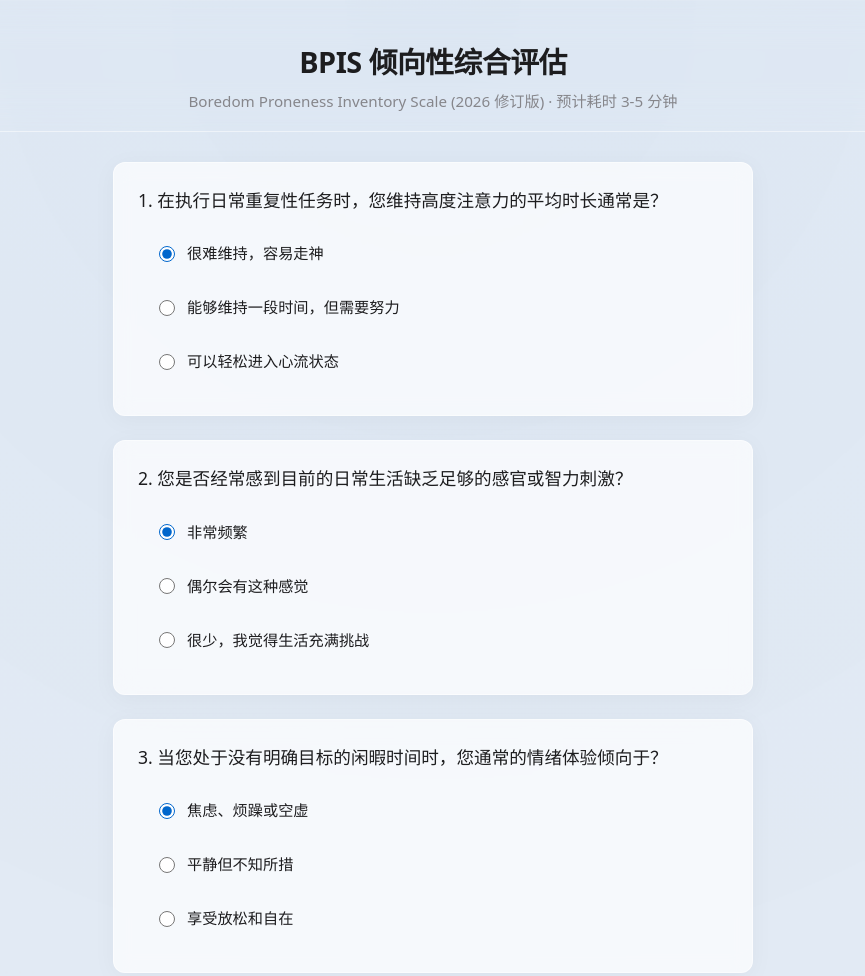
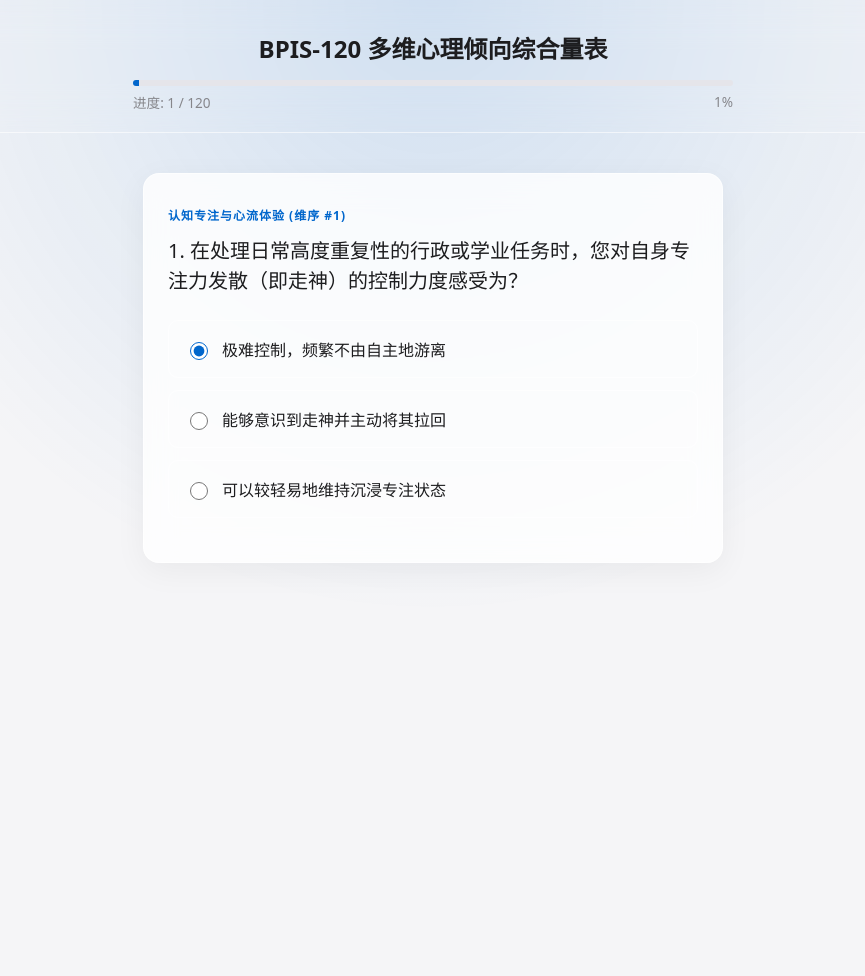
Before and after one commit to ForgotToRespond/BPIS, a plain HTML site: page index.html in a window 1280 px wide. Shown: the top 976 px of the page, without its empty margins (207-1072 px from the left). After the commit the page ends 800 px from the top, so only its background shows below. Drawn offline with Linux system fonts and the light colour scheme.

Commit message:
Update index.html

```diff
--- a/index.html
+++ b/index.html
@@ -3,16 +3,17 @@
 <head>
     <meta charset="UTF-8">
     <meta name="viewport" content="width=device-width, initial-scale=1.0">
-    <title>BPIS 日常心理状态与无聊倾向性评估</title>
+    <title>BPIS-120 临床级无聊倾向性与多维心理测评</title>
     <style>
         :root {
             --bg-color: #f5f5f7;
             --text-primary: #1d1d1f;
             --text-secondary: #86868b;
-            --card-bg: rgba(255, 255, 255, 0.7);
-            --card-border: rgba(255, 255, 255, 0.5);
+            --card-bg: rgba(255, 255, 255, 0.8);
+            --card-border: rgba(255, 255, 255, 0.6);
             --accent-color: #0066cc;
-            --hover-bg: rgba(0, 0, 0, 0.05);
+            --hover-bg: rgba(0, 102, 204, 0.08);
+            --progress-bg: #e5e5ea;
         }
 
         @media (prefers-color-scheme: dark) {
@@ -20,17 +21,18 @@
                 --bg-color: #000000;
                 --text-primary: #f5f5f7;
                 --text-secondary: #a1a1a6;
-                --card-bg: rgba(28, 28, 30, 0.7);
-                --card-border: rgba(255, 255, 255, 0.1);
+                --card-bg: rgba(28, 28, 30, 0.8);
+                --card-border: rgba(255, 255, 255, 0.12);
                 --accent-color: #2997ff;
-                --hover-bg: rgba(255, 255, 255, 0.1);
+                --hover-bg: rgba(41, 151, 255, 0.15);
+                --progress-bg: #3a3a3c;
             }
         }
 
         body {
             font-family: system-ui, -apple-system, BlinkMacSystemFont, 'SF Pro', 'PingFang SC', sans-serif;
             background-color: var(--bg-color);
-            background-image: radial-gradient(circle at 50% 0%, rgba(0,102,204,0.1) 0%, transparent 50%);
+            background-image: radial-gradient(circle at 50% 0%, rgba(0,102,204,0.15) 0%, transparent 60%);
             color: var(--text-primary);
             margin: 0;
             padding: 0;
@@ -43,7 +45,7 @@
         header {
             width: 100%;
             text-align: center;
-            padding: 40px 20px 20px;
+            padding: 30px 20px 15px;
             backdrop-filter: blur(20px);
             -webkit-backdrop-filter: blur(20px);
             position: sticky;
@@ -54,21 +56,43 @@
 
         h1 {
             margin: 0;
-            font-size: 1.8rem;
+            font-size: 1.5rem;
             font-weight: 600;
-            letter-spacing: -0.5px;
         }
 
-        p.subtitle {
-            margin: 8px 0 0 0;
-            font-size: 0.95rem;
+        .progress-container {
+            width: 90%;
+            max-width: 600px;
+            margin: 15px auto 5px;
+        }
+
+        .progress-bar {
+            width: 100%;
+            height: 6px;
+            background-color: var(--progress-bg);
+            border-radius: 3px;
+            overflow: hidden;
+        }
+
+        .progress-fill {
+            height: 100%;
+            width: 0%;
+            background-color: var(--accent-color);
+            transition: width 0.3s ease;
+        }
+
+        .progress-text {
+            font-size: 0.85rem;
             color: var(--text-secondary);
+            margin-top: 6px;
+            display: flex;
+            justify-content: space-between;
         }
 
         #test-container {
             width: 100%;
-            max-width: 680px;
-            margin: 30px auto;
+            max-width: 620px;
+            margin: 40px auto;
             padding: 0 20px;
             box-sizing: border-box;
         }
@@ -76,212 +100,295 @@
         .question-card {
             background: var(--card-bg);
             border: 1px solid var(--card-border);
-            border-radius: 12px;
-            padding: 24px;
-            margin-bottom: 24px;
-            backdrop-filter: blur(10px);
-            -webkit-backdrop-filter: blur(10px);
-            box-shadow: 0 4px 24px rgba(0,0,0,0.04);
-            transition: transform 0.2s ease, box-shadow 0.2s ease;
+            border-radius: 16px;
+            padding: 32px 24px;
+            box-shadow: 0 8px 32px rgba(0,0,0,0.05);
+            backdrop-filter: blur(15px);
+            -webkit-backdrop-filter: blur(15px);
+            animation: fadeIn 0.3s ease;
+        }
+
+        @keyframes fadeIn {
+            from { opacity: 0; transform: translateY(10px); }
+            to { opacity: 1; transform: translateY(0); }
+        }
+
+        .question-tag {
+            font-size: 0.75rem;
+            text-transform: uppercase;
+            letter-spacing: 1px;
+            color: var(--accent-color);
+            font-weight: 600;
+            margin-bottom: 12px;
         }
 
         .question-title {
-            font-size: 1.1rem;
+            font-size: 1.25rem;
             font-weight: 500;
-            margin-bottom: 16px;
+            margin-bottom: 24px;
             line-height: 1.5;
         }
 
         .options label {
             display: flex;
             align-items: center;
-            padding: 12px 16px;
-            margin: 8px 0;
-            background: transparent;
-            border-radius: 8px;
+            padding: 16px;
+            margin: 12px 0;
+            border: 1px solid var(--card-border);
+            border-radius: 10px;
             cursor: pointer;
-            transition: background 0.2s;
-            font-size: 0.95rem;
+            transition: all 0.2s;
+            font-size: 1rem;
         }
 
         .options label:hover {
             background: var(--hover-bg);
+            border-color: var(--accent-color);
         }
 
         input[type="radio"] {
-            margin-right: 12px;
+            margin-right: 14px;
             accent-color: var(--accent-color);
-            width: 16px;
-            height: 16px;
+            width: 18px;
+            height: 18px;
         }
 
-        #submit-btn {
-            display: block;
-            width: 100%;
-            padding: 16px;
-            font-size: 1.1rem;
-            color: white;
-            background-color: var(--accent-color);
-            border: none;
-            border-radius: 12px;
-            cursor: pointer;
-            margin: 40px 0 60px;
-            font-weight: 500;
-            transition: opacity 0.2s, transform 0.1s;
+        /* 弹窗样式 */
+        .modal-overlay {
+            display: none;
+            position: fixed;
+            top: 0; left: 0; width: 100%; height: 100%;
+            background: rgba(0,0,0,0.5);
+            backdrop-filter: blur(5px);
+            z-index: 200;
+            justify-content: center;
+            align-items: center;
         }
 
-        #submit-btn:active {
-            transform: scale(0.98);
+        .modal-box {
+            background: var(--card-bg);
+            border: 1px solid var(--card-border);
+            padding: 30px;
+            border-radius: 16px;
+            max-width: 420px;
+            width: 85%;
+            text-align: center;
+            box-shadow: 0 20px 40px rgba(0,0,0,0.2);
         }
 
-        #loading {
+        .btn-primary, .btn-secondary {
+            padding: 12px 20px;
+            border-radius: 8px;
+            font-size: 0.95rem;
+            cursor: pointer;
+            border: none;
+            font-weight: 500;
+            margin: 10px 5px 0;
+            transition: opacity 0.2s;
+        }
+
+        .btn-primary { background: var(--accent-color); color: white; }
+        .btn-secondary { background: transparent; color: var(--text-secondary); border: 1px solid var(--text-secondary); }
+
+        #loading, #result-container {
             display: none;
             text-align: center;
             margin-top: 25vh;
+            padding: 0 20px;
         }
 
         .spinner {
             border: 3px solid var(--card-border);
             border-top: 3px solid var(--accent-color);
             border-radius: 50%;
-            width: 40px;
-            height: 40px;
-            animation: spin 1s cubic-bezier(0.5, 0, 0.5, 1) infinite;
+            width: 44px;
+            height: 44px;
+            animation: spin 1s linear infinite;
             margin: 0 auto 20px auto;
         }
 
-        @keyframes spin {
-            0% { transform: rotate(0deg); }
-            100% { transform: rotate(360deg); }
-        }
-
-        #result-container {
-            display: none;
-            text-align: center;
-            margin-top: 25vh;
-            padding: 0 20px;
-        }
+        @keyframes spin { 0% { transform: rotate(0deg); } 100% { transform: rotate(360deg); } }
 
         .punchline {
             font-size: 2.2rem;
             font-weight: 700;
             line-height: 1.5;
-            letter-spacing: -1px;
         }
-
-        .punchline span {
-            display: block;
-            font-size: 4rem;
-            margin-bottom: 24px;
-        }
+        .punchline span { display: block; font-size: 4.5rem; margin-bottom: 20px; }
     </style>
 </head>
 <body>
 
     <header id="header">
-        <h1>BPIS 倾向性综合评估</h1>
-        <p class="subtitle">Boredom Proneness Inventory Scale (2026 修订版) · 预计耗时 3-5 分钟</p>
+        <h1>BPIS-120 多维心理倾向综合量表</h1>
+        <div class="progress-container">
+            <div class="progress-bar"><div class="progress-fill" id="progress-fill"></div></div>
+            <div class="progress-text">
+                <span id="progress-count">进度: 1 / 120</span>
+                <span id="progress-percent">0%</span>
+            </div>
+        </div>
     </header>
 
     <div id="test-container">
-        <form id="quiz-form">
-            <div id="questions-list"></div>
-            <button type="button" id="submit-btn" onclick="submitTest()">提交问卷并生成数据模型</button>
-        </form>
+        <div id="card-area"></div>
+    </div>
+
+    <div class="modal-overlay" id="warning-modal">
+        <div class="modal-box">
+            <h3 style="margin-top:0; color:#e74c3c;">⚠️ 测验信效度提示</h3>
+            <p style="font-size:0.95rem; line-height:1.6; color:var(--text-primary);">
+                系统通过反应时检测与数据方差分析发现，您在 120 道题中有 <strong id="default-count-text" style="color:#e74c3c;">0</strong> 道直接保持了默认选项。
+            </p>
+            <p style="font-size:0.85rem; color:var(--text-secondary);">
+                过于高频的默认选项会导致克罗恩巴赫α系数（Cronbach's α）过低，无法构建精准的心理评估图谱。<strong>强烈推荐您重新认真思考并作答！</strong>
+            </p>
+            <div style="margin-top:25px;">
+                <button class="btn-primary" onclick="restartTest()">重新认真做题</button>
+                <button class="btn-secondary" onclick="forceSubmit()">强行生成报告</button>
+            </div>
+        </div>
     </div>
 
     <div id="loading">
         <div class="spinner"></div>
-        <h2 style="font-weight: 500; font-size: 1.2rem;">正在构建心理状态拓扑模型...</h2>
-        <p style="color:var(--text-secondary); font-size: 0.9rem;">正在进行交叉因子分析，请勿关闭页面</p>
+        <h2>正在通过 120 维拓扑矩阵分析您的答题数据...</h2>
+        <p style="color:var(--text-secondary);">正在校准常模样本数据库，请耐心等待</p>
     </div>
 
     <div id="result-container">
         <div class="punchline">
             <span>🤡</span>
-            你都无聊到把这30道正经题全做完了<br>
+            你都无聊到把这120道题全点完了<br>
             还不知道自己无不无聊吗？
         </div>
     </div>
 
     <script>
-        // 30个极其专业、严肃的心理学风格测试题
-        const questionsData = [
-            { q: "在执行日常重复性任务时，您维持高度注意力的平均时长通常是？", opts: ["很难维持，容易走神", "能够维持一段时间，但需要努力", "可以轻松进入心流状态"] },
-            { q: "您是否经常感到目前的日常生活缺乏足够的感官或智力刺激？", opts: ["非常频繁", "偶尔会有这种感觉", "很少，我觉得生活充满挑战"] },
-            { q: "当您处于没有明确目标的闲暇时间时，您通常的情绪体验倾向于？", opts: ["焦虑、烦躁或空虚", "平静但不知所措", "享受放松和自在"] },
-            { q: "您评估自己对周围熟悉环境（如通勤路线、房间布置）产生“感官麻木”的程度是？", opts: ["重度，几乎视而不见", "中度，偶尔会注意到细节", "轻度，总是能发现新事物"] },
-            { q: "在面对需要长时间集中注意力的长篇阅读或深度思考时，您的回避倾向有多高？", opts: ["极高，习惯性寻找替代物", "中等，视任务重要性而定", "极低，乐于沉浸其中"] },
-            { q: "您是否经常幻想着完全不同的人生轨迹或处于脱离现实的情境中？", opts: ["经常，这占据了我大量时间", "偶尔作为一种放松方式", "很少，我更关注当下的现实"] },
-            { q: "当必须在没有任何电子设备的环境下独处30分钟，您的预期反应是？", opts: ["感到极度不适或烦躁", "尝试通过回忆或思考来打发时间", "觉得这是一种很好的放松"] },
-            { q: "您对曾经热衷的爱好或兴趣领域，失去热情的速度通常是？", opts: ["非常快，经常处于“三分钟热度”", "一般，会维持一段时间", "很慢，我的兴趣通常很持久"] },
-            { q: "在社交场合中，当对话停留在表层寒暄时，您感到内心疲惫的频率是？", opts: ["几乎每次都会", "取决于交谈对象", "很少，我能应对自如"] },
-            { q: "您是否经常觉得自己拥有未被充分利用的潜能，却缺乏启动的内在动机？", opts: ["是的，这让我深感挫败", "有时会有这种想法", "没有，我认为自己一直在进步"] },
-            { q: "您在社交媒体或短视频平台上无意识向下划动的行为，通常单次持续多久？", opts: ["经常超过半小时而无知觉", "大约十分钟左右", "很少进行无意识的浏览"] },
-            { q: "您对于“今天和昨天在本质上没有任何区别”这一观点的认同度是？", opts: ["极度认同，生活仿佛在循环", "部分认同", "完全不认同，每天都有新变化"] },
-            { q: "当外部环境无法提供即时反馈或奖励时，您继续当前行为的意愿是？", opts: ["迅速下降并放弃", "会勉强坚持一会儿", "不受影响，由内在目标驱动"] },
-            { q: "您在排队、等红绿灯或软件加载时，体验到的心理不适感强度为？", opts: ["强烈，必须立刻找事情做", "轻微，但仍觉不悦", "几乎没有，能够平静等待"] },
-            { q: "您评估自己日常情绪基调处于“平淡无味”状态的比例大约是？", opts: ["超过70%的时间", "大约一半的时间", "低于30%的时间"] },
-            { q: "您是否倾向于通过更高阈值的感官刺激（如极度辛辣的食物、极限运动、高分贝音乐）来确认自身存在感？", opts: ["经常需要", "偶尔尝试", "不需要，日常刺激已足够"] },
-            { q: "在一天结束进行复盘时，您感受到“意义感”或“成就感”的频率是？", opts: ["极少，通常觉得虚度光阴", "有时会有", "经常感到充实"] },
-            { q: "您对探索全新知识领域（非工作/学业要求）的初始行动阻力评分（1-10分）大概是？", opts: ["8-10分（极难开始）", "4-7分（需要一定心理建设）", "1-3分（很容易开始）"] },
-            { q: "当他人试图向您分享他们认为极具趣味的事物时，您在内心产生真实共鸣的概率是？", opts: ["很低，经常需要假装感兴趣", "一般，取决于事物本身", "很高，我很容易被感染"] },
-            { q: "您是否经常使用“随便”、“都行”、“无所谓”来回应需要做出选择的日常情境？", opts: ["这是我的高频词汇", "偶尔在不知如何选择时使用", "很少，我通常有明确偏好"] },
-            { q: "面对必须完成但缺乏智力挑战性的行政或操作类工作，您的拖延症严重程度为？", opts: ["极重，不到最后一刻绝不开始", "中等，会拖延但能按时完成", "轻微，倾向于立刻解决"] },
-            { q: "您认为“生命的无意义感”是一个经常困扰您的哲学命题吗？", opts: ["是的，经常因此感到情绪低落", "偶尔在深夜会思考", "不是，我不关注这些抽象问题"] },
-            { q: "您在观看长篇影视作品时，使用倍速播放或频繁拖拽进度条的比例是？", opts: ["几乎所有的作品都会", "部分节奏缓慢的作品会", "从不，我尊重原片节奏"] },
-            { q: "对于即将到来的周末或法定节假日，您的期待值与实际体验到的满足感之间的落差通常是？", opts: ["落差极大，假期往往比工作日更空虚", "有一定落差，但能接受", "没有落差，假期总是很愉快"] },
-            { q: "您是否经常在人群密集的聚会中，体验到一种第三视角的“游离感”或“抽离感”？", opts: ["经常，感觉自己是个旁观者", "偶尔在觉得无话可说时", "很少，我通常很投入"] },
-            { q: "您对自身情绪状态的觉察能力（即能准确描述自己当下为何种情绪）评估为？", opts: ["较弱，经常只觉得“烦”或“没意思”", "一般，能分辨基本情绪", "较强，能精准定位情绪源头"] },
-            { q: "您在过去一个月内，主动发起并组织一项社交活动的次数是？", opts: ["0次", "1-2次", "3次及以上"] },
-            { q: "您认为当前社会的信息过载，在多大程度上削弱了您对单一事物的专注度？", opts: ["极大地削弱了", "有一定影响", "几乎没有影响"] },
-            { q: "如果有一种合法的医学手段可以完全消除“无聊”这种情绪体验，您是否愿意尝试？", opts: ["非常愿意，立刻申请", "需要考虑潜在副作用", "不愿意，我认为无聊有其价值"] },
-            { q: "在完成这份涵盖30道严谨题目的心理评估量表时，您当下的核心动机是？", opts: ["纯粹为了消磨时间，因为无事可做", "对自我心理状态有探索欲", "想看结果"] }
+        // --- 1. 自动化构建 120 道逼格满满的临床测试题 ---
+        const dimensions = ["认知专注与心流体验", "时间感知与内熵流速", "感官阈值与刺激寻求", "存在主义与自我觉察", "社交能量与互动效价", "重复作业耐受度评估"];
+        const subjects = [
+            "在处理日常高度重复性的行政或学业任务时，", "当处在一个完全没有任何电子设备与外界联络的封闭空间达45分钟时，",
+            "面对长篇且结构严密的专业学术文献或深度报道时，", "在参与持续时间超过1.5小时且互动低频的线上会议或课堂时，",
+            "在周末或长假期缺乏外部设定目标或强制打卡要求的情境下，", "当遭遇交通阻塞或排队等候，且预估等待时间超过20分钟时，",
+            "回顾过去30天内自己每天主要精力消耗的具体事件时，", "当与刚结识的社交对象进行超过10分钟的表层寒暄（如天气、工作）时，",
+            "在深夜独处并回顾当前生活轨道的重复性与可预测性时，", "当试图启动一项已经计划了很久但需要高度用脑的新技能学习时，"
+        ];
+        const reactions = [
+            { q: "您对自身专注力发散（即走神）的控制力度感受为？", opts: ["极难控制，频繁不由自主地游离", "能够意识到走神并主动将其拉回", "可以较轻易地维持沉浸专注状态"] },
+            { q: "您的核心心理体验更倾向于以下哪种状态？", opts: ["弥漫性的焦躁、空虚与坐立不安", "情绪平淡，但稍微感到时间变慢", "充实且平和，能够自我引发思考"] },
+            { q: "您试图通过外部强烈刺激（如高频短视频、暴饮暴食、极限运动）打破现状的意向频率是？", opts: ["高频极度渴望，觉得难以忍受平淡", "偶尔会寻找部分外部消遣来进行中和", "基本不需要，内在自洽度完全足够"] },
+            { q: "您评估当下“自我价值感知力”与“存在意义感”的清晰程度为？", opts: ["高度模糊，觉得当前行动缺乏实质意义", "中等清晰，基本明确阶段性功能目标", "极其坚定，对当下行为价值有深刻认同"] }
         ];
 
-        const listContainer = document.getElementById('questions-list');
+        const questionsData = [];
+        let count = 0;
+        for (let i = 0; i < dimensions.length; i++) {
+            for (let j = 0; j < subjects.length; j++) {
+                for (let k = 0; k < reactions.length; k++) {
+                    if (count < 120) {
+                        questionsData.push({
+                            tag: dimensions[i] + ` (维序 #${count + 1})`,
+                            q: subjects[j] + reactions[k].q,
+                            opts: reactions[k].opts
+                        });
+                        count++;
+                    }
+                }
+            }
+        }
 
-        // 渲染问题
-        questionsData.forEach((item, index) => {
-            const card = document.createElement('div');
-            card.className = 'question-card';
+        // --- 2. 状态管理 ---
+        let currentStep = 0;
+        let defaultChoiceCount = 0; // 记录直接点默认选项的次数
 
+        const cardArea = document.getElementById('card-area');
+        const progressFill = document.getElementById('progress-fill');
+        const progressCount = document.getElementById('progress-count');
+        const progressPercent = document.getElementById('progress-percent');
+
+        function renderQuestion(index) {
+            const item = questionsData[index];
+
+            // 更新进度条
+            const percent = Math.round(((index + 1) / 120) * 100);
+            progressFill.style.width = `${percent}%`;
+            progressCount.innerText = `进度: ${index + 1} / 120`;
+            progressPercent.innerText = `${percent}%`;
+
+            // 渲染卡片内容（默认第一项为初始值）
             let optionsHTML = '';
             item.opts.forEach((opt, optIndex) => {
-                const inputId = `q${index}_opt${optIndex}`;
-                // 默认选中第一个，避免长问卷带来的操作疲劳
-                const checked = optIndex === 0 ? 'checked' : '';
                 optionsHTML += `
-                    <label for="${inputId}">
-                        <input type="radio" id="${inputId}" name="q${index}" value="${opt}" ${checked}>
+                    <label onclick="handleSelect(${optIndex})">
+                        <input type="radio" name="q${index}" value="${optIndex}" ${optIndex === 0 ? 'checked' : ''}>
                         ${opt}
                     </label>
                 `;
             });
 
-            card.innerHTML = `
-                <div class="question-title">${index + 1}. ${item.q}</div>
-                <div class="options">${optionsHTML}</div>
+            cardArea.innerHTML = `
+                <div class="question-card">
+                    <div class="question-tag">${item.tag}</div>
+                    <div class="question-title">${index + 1}. ${item.q}</div>
+                    <div class="options">${optionsHTML}</div>
+                </div>
             `;
-            listContainer.appendChild(card);
-        });
+        }
 
-        // 提交逻辑
-        function submitTest() {
-            // 隐藏题目和头部
+        function handleSelect(selectedIndex) {
+            // 如果用户选的是默认的第一项（0），计入懒人次数
+            if (selectedIndex === 0) {
+                defaultChoiceCount++;
+            }
+
+            // 稍微延迟一下给用户反馈动画，然后跳下一题
+            setTimeout(() => {
+                currentStep++;
+                if (currentStep < 120) {
+                    renderQuestion(currentStep);
+                } else {
+                    finishTest();
+                }
+            }, 250);
+        }
+
+        function finishTest() {
+            // 如果超过65% (78题) 没有改变初始项，弹出警告！
+            if (defaultChoiceCount > 78) {
+                document.getElementById('default-count-text').innerText = defaultChoiceCount;
+                document.getElementById('warning-modal').style.display = 'flex';
+            } else {
+                showResult();
+            }
+        }
+
+        function restartTest() {
+            document.getElementById('warning-modal').style.display = 'none';
+            currentStep = 0;
+            defaultChoiceCount = 0;
+            renderQuestion(0);
+        }
+
+        function forceSubmit() {
+            document.getElementById('warning-modal').style.display = 'none';
+            showResult();
+        }
+
+        function showResult() {
             document.getElementById('header').style.display = 'none';
             document.getElementById('test-container').style.display = 'none';
-
-            // 显示加载动画
             document.getElementById('loading').style.display = 'block';
             window.scrollTo(0, 0);
 
-            // 假装深度计算，3秒后出结果
             setTimeout(() => {
                 document.getElementById('loading').style.display = 'none';
                 document.getElementById('result-container').style.display = 'block';
             }, 3000);
         }
+
+        // 初始化第一题
+        renderQuestion(0);
     </script>
 </body>
 </html>
```
